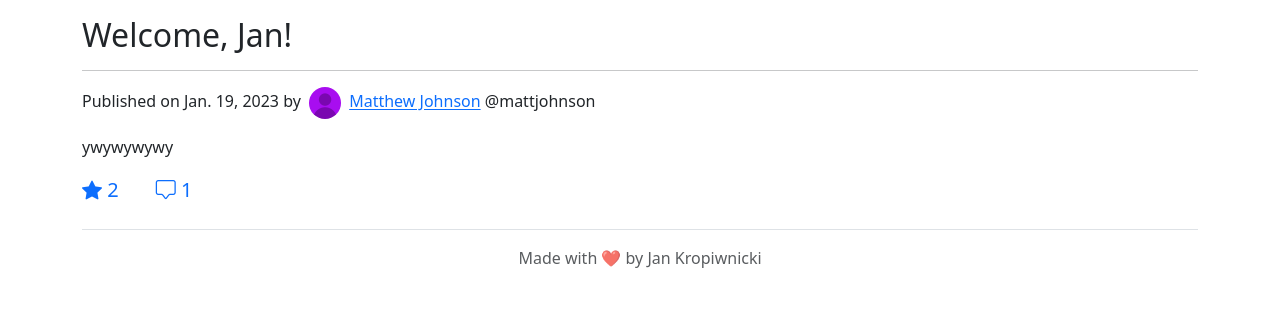
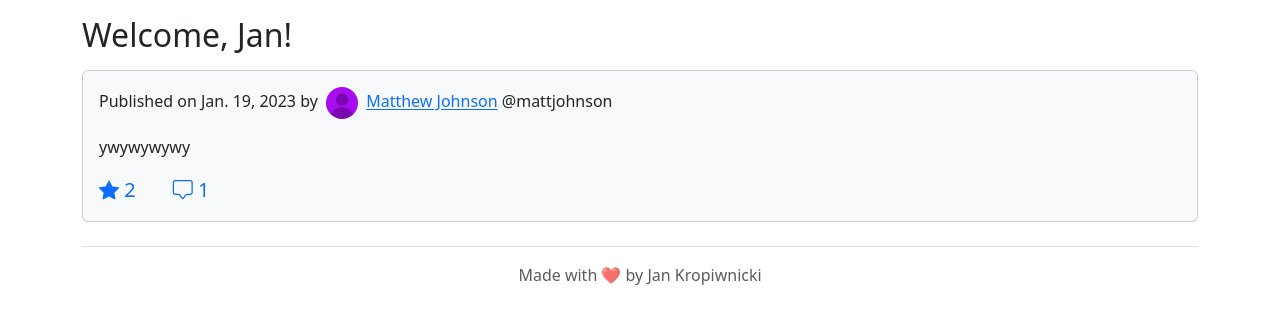
Before and after one commit to jan-kropiwnicki/faces, a Django app: page / in a window 1280 px wide. Shown: the part 128-452 px from the top of the page. Run offline with Django 4.2, Linux system fonts and the light colour scheme; a user stored in the database is signed in; data comes from the database, SQL or seed files in the repository; both versions use the stored data as it was after the commit.

Commit message:
CHanged the look

```diff
--- a/templates/index.html
+++ b/templates/index.html
@@ -21,8 +21,7 @@
             </p>
         {% endfor %}
         {% for post in post_list %}
-            <div id="{{ post.0.id }}">
-                <hr>
+            <div id="{{ post.0.id }}" class="card bg-light my-3 p-3">
                 <p>Published on {{ post.0.date.date }} by
                     <img src="{% static post.0.author.user.profilepicture.url %}" alt="{{ post.0.author.user.username }}" class="rounded-circle mx-1" width="32" height="32">
                     <a href="{% url 'user' post.0.author.user.username %}">
@@ -33,7 +32,7 @@
                     {{ line }}<br>
                 {% endfor %}
                 </p>
-                <p class="lead text-primary">
+                <p class="lead text-primary mb-0">
                     {% if user.likeprofile in post.0.likeprofile_set.all %}
                         <a id="like-{{ post.0.id }}" onclick="dislike_{{ post.0.id }}()"><i class="bi bi-star-fill"></i></a>
                     {% else %}
--- a/templates/user.html
+++ b/templates/user.html
@@ -38,8 +38,7 @@
             <p>This user has no posts.</p>
         {% endif %}
         {% for post in post_list %}
-            <div id="{{ post.0.id }}">
-                <hr>
+            <div id="{{ post.0.id }}" class="card bg-light my-3 p-3">
                 <p>
                     Published on {{ post.0.date.date }} by
                     <img src="{% static post.0.author.user.profilepicture.url %}" alt="{{ post.0.author.user.username }}" class="rounded-circle mx-1" width="32" height="32">
@@ -70,7 +69,7 @@
                     {{ line }}<br>
                 {% endfor %}
                 </p>
-                <p class="lead text-primary">
+                <p class="lead text-primary mb-0">
                     {% if user.likeprofile in post.0.likeprofile_set.all %}
                         <a id="like-{{ post.0.id }}" onclick="dislike_{{ post.0.id }}()"><i class="bi bi-star-fill"></i></a>
                     {% else %}
```
Also changed, not shown: db.sqlite3.
